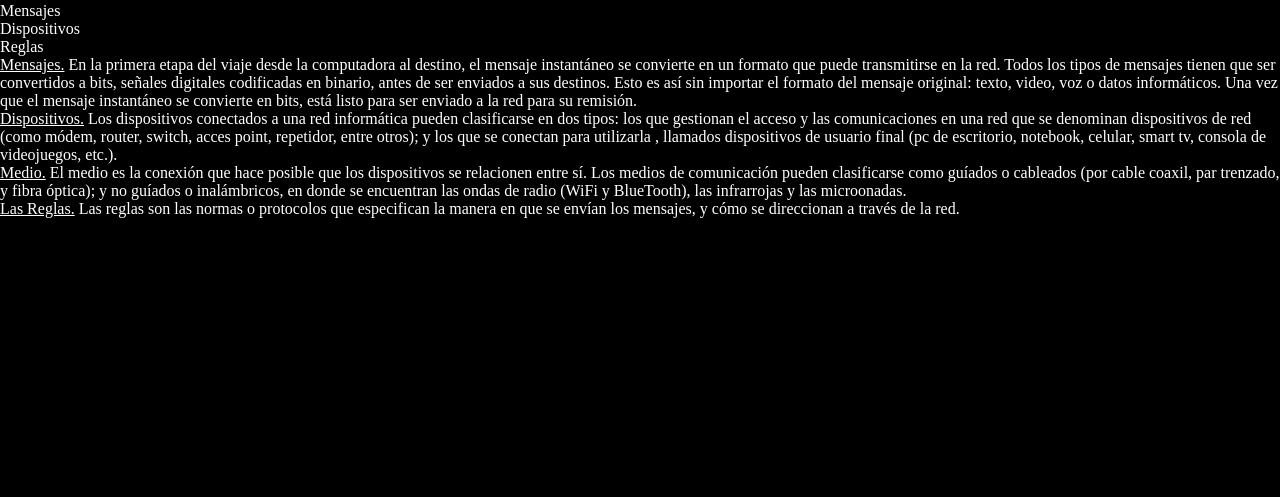
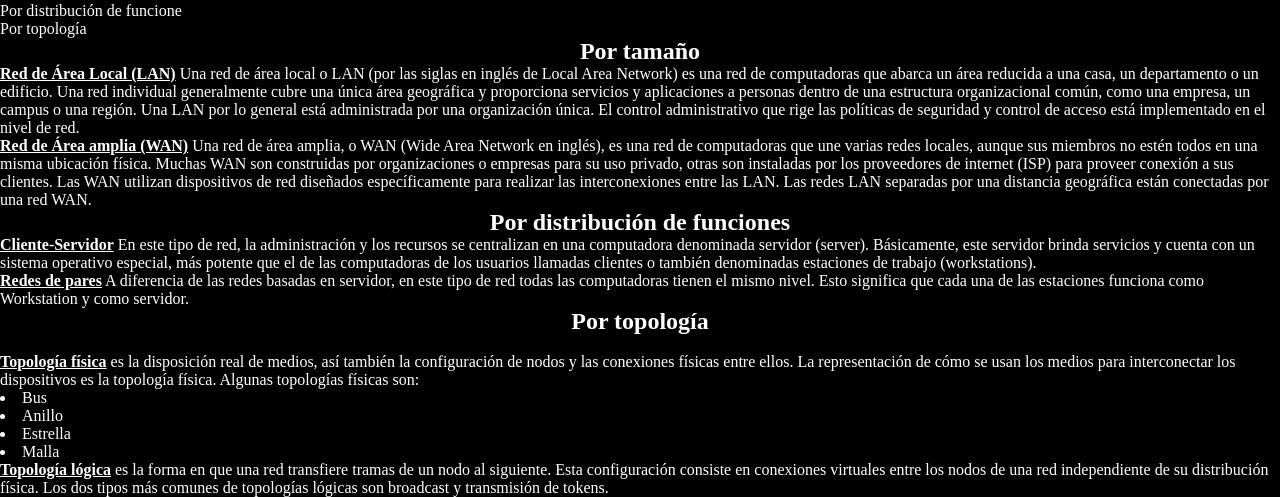
Before and after one commit to patricionavarro07/lab22, a plain HTML site: page index.html in a window 1280 px wide. Shown: the part 464-961 px from the top of the page. Before the commit the page ends 800 px from the top, so only its background shows below. Drawn offline with Linux system fonts and the light colour scheme.

Commit message:
Update index.html

```diff
--- a/index.html
+++ b/index.html
@@ -2,9 +2,9 @@
 <html lang="en">
 <head>
     <meta charset="UTF-8">
-    <meta name="viewport" content="width=device-width, initial-scale=1.0">
-    <link rel="stylesheet" href="./css/style3.css">
-    <title>Elementos de una red</title>
+    <meta name="viewport" content="width=, initial-scale=1.0">
+    <link rel="stylesheet" href="./css/style2.css">
+    <title>Tecno Redes</title>
 </head>
 <body>
   <header>
@@ -29,33 +29,68 @@
   </header>
       <h1>
         <center>LABORATORIO 2</center>
-        <center>PAGINA 2</center>
+        <center>PAGINA 1</center>
         <center><img src="./images/descarga.png"</center>
-        <center><u>Eementos De Una Red</u></center>
+        <center><u><b>Clasificacion De Redes</b></u></center>
     </h1>
     <ul>
-        <li>Medio</li>
-        <li>Mensajes</li>
-        <li>Dispositivos</li>
-        <li>Reglas</li>
+        <li> Por tamaño</li>
+        <li> Por distribución de funcione</li>
+        <li> Por topología</li>
+    </ul>
+    <h2>
+        <center>Por tamaño</center>
+    </h2>
 
-        <p><u>Mensajes.</u> En la primera etapa del viaje desde la computadora al destino, el mensaje instantáneo se
-    convierte en un formato que puede transmitirse en la red. Todos los tipos de mensajes tienen que
-    ser convertidos a bits, señales digitales codificadas en binario, antes de ser enviados a sus destinos.
-    Esto es así sin importar el formato del mensaje original: texto, video, voz o datos informáticos. Una
-    vez que el mensaje instantáneo se convierte en bits, está listo para ser enviado a la red para su
-    remisión.</p>
-    <p><u>Dispositivos.</u> Los dispositivos conectados a una red informática pueden clasificarse en dos tipos: los
-    que gestionan el acceso y las comunicaciones en una red que se denominan dispositivos de red
-    (como módem, router, switch, acces point, repetidor, entre otros); y los que se conectan para
-    utilizarla , llamados dispositivos de usuario final (pc de escritorio, notebook, celular, smart tv,
-    consola de videojuegos, etc.).</p>
-    <p><u>Medio.</u> El medio es la conexión que hace posible que los dispositivos se relacionen entre sí. Los
-    medios de comunicación pueden clasificarse como guíados o cableados (por cable coaxil, par
-    trenzado, y fibra óptica); y no guíados o inalámbricos, en donde se encuentran las ondas de radio
-    (WiFi y BlueTooth), las infrarrojas y las microonadas.</p>
-    <p><u>Las Reglas.</u> Las reglas son las normas o protocolos que especifican la manera en que se envían los
-    mensajes, y cómo se direccionan a través de la red.</p>
-    </ul>
+    <p><b><u>Red de Área Local (LAN)</u></b>
+        Una red de área local o LAN (por las siglas en inglés de Local Area Network) es una red de
+        computadoras que abarca un área reducida a una casa, un departamento o un edificio. Una red
+        individual generalmente cubre una única área geográfica y proporciona servicios y aplicaciones a
+        personas dentro de una estructura organizacional común, como una empresa, un campus o una
+        región. Una LAN por lo general está administrada por una organización única. El control
+        administrativo que rige las políticas de seguridad y control de acceso está implementado en el nivel
+        de red.</p>
+      <p><b><u>Red de Área amplia (WAN)</b></u>
+        Una red de área amplia, o WAN (Wide Area Network en inglés), es una red de computadoras que
+        une varias redes locales, aunque sus miembros no estén todos en una misma ubicación física.
+        Muchas WAN son construidas por organizaciones o empresas para su uso privado, otras son
+        instaladas por los proveedores de internet (ISP) para proveer conexión a sus clientes. Las WAN
+        utilizan dispositivos de red diseñados específicamente para realizar las interconexiones entre las
+        LAN. Las redes LAN separadas por una distancia geográfica están conectadas por una red WAN.</p>
+
+    <h2>
+        <center>Por distribución de funciones</center>
+    </h2>
+    <p><b><u>Cliente-Servidor</u></b>
+En este tipo de red, la administración y los recursos se centralizan en una
+computadora denominada servidor (server). Básicamente, este servidor brinda
+servicios y cuenta con un sistema operativo especial, más potente que el de las
+computadoras de los usuarios llamadas clientes o también denominadas estaciones
+de trabajo (workstations).</p>
+<p><b><u>Redes de pares</u></b>
+A diferencia de las redes basadas en servidor, en este tipo de red todas las
+computadoras tienen el mismo nivel. Esto significa que cada una de las estaciones
+funciona como Workstation y como servidor.</p>
+
+<h2>
+    <center>Por topología</center>
+</h2>
+La topología de red se define como el mapa de una red para intercambiar datos. Es
+la forma en que está diseñada la red sea en el plano físico o lógico.
+<p><u><b>Topología física</b></u>
+es la disposición real de medios, así también la configuración de nodos y las
+conexiones físicas entre ellos. La representación de cómo se usan los medios para
+interconectar los dispositivos es la topología física. Algunas topologías físicas son:
+<li>Bus</li>
+<li>Anillo</li>
+<li>Estrella</li>
+<li>Malla</li></p>
+<p><u><b>Topología lógica</b></u>
+es la forma en que una red transfiere tramas de un nodo al siguiente. Esta
+configuración consiste en conexiones virtuales entre los nodos de una red
+independiente de su distribución física. Los dos tipos más comunes de topologías
+lógicas son broadcast y transmisión de tokens.</p>
+
+
 </body>
 </html>
```
